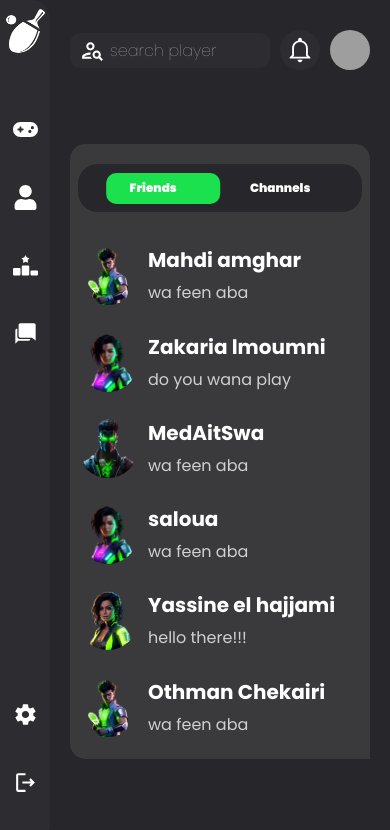
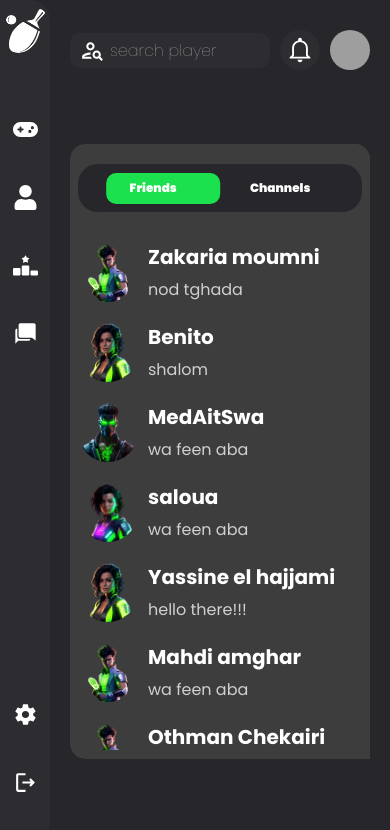
Before and after one commit to YassineElHajjami0/Trenscendence, a Next.js app: page /chat in a window 390 px wide. Shown: the top 830 px of the page. Built offline with nearby package versions, Linux system fonts and the light colour scheme; grey boxes are pictures that could not be loaded.

Commit message:
friend chat mobile responsive finish

```diff
--- a/app/chat/Friends/FriendChat.css
+++ b/app/chat/Friends/FriendChat.css
@@ -25,8 +25,8 @@
   width: 100%;
 }
 .chat_list_avatar {
-  width: 90px;
-  height: 90px;
+  width: 80px;
+  height: 80px;
   border-radius: 50%;
 }
 
@@ -43,10 +43,10 @@
 }
 
 .chat_list_name h1 {
-  font-size: 26px;
+  font-size: 24px;
 }
 .chat_list_name h4 {
-  font-size: 20px;
+  font-size: 18px;
   color: rgb(208, 208, 208);
   font-weight: normal;
 }
--- a/app/chat/Friends/FriendChatList.css
+++ b/app/chat/Friends/FriendChatList.css
@@ -4,7 +4,7 @@
 .friend_chat_msg {
   width: 100%;
   height: 100%;
-  background: rgba(255, 255, 255, 0.17);
+  background: #ffffff30;
   box-shadow: 0 4px 30px rgba(0, 0, 0, 0.1);
   backdrop-filter: blur(7.8px);
   -webkit-backdrop-filter: blur(7.8px);
@@ -86,13 +86,14 @@
 .my_chat_msg_name h5 {
   text-transform: capitalize;
 }
+
 .online {
   /* color: gray; */
   color: #1ce14e !important;
   filter: drop-shadow(0 0 5px #1ce14e);
 }
 
-.ingame {
+.ingames {
   color: #ff7f00 !important;
   filter: drop-shadow(0 0 5px #ff7f00);
 }
@@ -101,3 +102,17 @@
   color: #ff3355 !important;
   filter: drop-shadow(0 0 5px #ff3355);
 }
+
+.arrow_back {
+  cursor: pointer;
+
+  height: 100%;
+  width: 25px;
+  margin-right: 10px;
+  display: none;
+}
+@media (max-width: 425px) {
+  .arrow_back {
+    display: block;
+  }
+}
--- a/app/chat/Friends/FriendChatList.tsx
+++ b/app/chat/Friends/FriendChatList.tsx
@@ -5,8 +5,12 @@ import { IoIosSend } from "react-icons/io";
 import Image from "next/image";
 import { FriendData } from "@/app/Interfaces/friendDataInterface";
 import playerData from "../../data/friends.json";
+import { IoArrowBackOutline } from "react-icons/io5";
+import { slctdFriend } from "@/app/Atoms/friendAtom";
+import { useRecoilState } from "recoil";
 
-const FriendChatList = ({ selectedFriend }: { selectedFriend: string }) => {
+const FriendChatList = () => {
+  const [selectedFriend, setSelectedFriend] = useRecoilState(slctdFriend);
   const friends: FriendData[] = playerData;
   const [friend, setFriend] = useState<FriendData | null>(null);
   useEffect(() => {
@@ -17,9 +21,14 @@ const FriendChatList = ({ selectedFriend }: { selectedFriend: string }) => {
   return (
     <div className="friend_chat_msg">
       <div className="friend_chat_msg_header">
+        <IoArrowBackOutline
+          className="arrow_back"
+          onClick={() => setSelectedFriend("none")}
+        />
+
         <Image
           className="my_chat_msg_avatar"
-          src={friend?.avatar}
+          src={friend?.avatar || "/avatar3.png"}
           width={2000}
           height={2000}
           alt="avatar"
@@ -27,12 +36,12 @@ const FriendChatList = ({ selectedFriend }: { selectedFriend: string }) => {
         <div className="my_chat_msg_name">
           <h1>{friend?.name}</h1>
           <h5
-            className={`online ${friend?.status === "ingame" && "ingame"}
+            className={`online ${friend?.status === "ingame" && "ingames"}
           ${friend?.status === "offline" && "offline"}
           `}
           >
             {friend?.status === "online"
-              ? "Active Now"
+              ? "Online"
               : friend?.status === "ingame"
               ? "Playing"
               : "Offline"}
--- a/app/chat/chat.css
+++ b/app/chat/chat.css
@@ -16,18 +16,21 @@
 }
 
 .col1 {
+  transition: all 0.5s ease-in-out;
+
   height: 100%;
   width: 25%;
-  background-color: #4f4e4e80;
+  background-color: #3d3d3d;
   border-top-left-radius: inherit;
   border-bottom-left-radius: inherit;
   padding: 20px 8px;
+  z-index: 10;
 }
 
 .col2 {
+  transition: all 0.5s ease-in-out;
   height: 100%;
   width: 50%;
-  position: relative;
 }
 
 .selectedFriendChat {
@@ -38,7 +41,7 @@
 .col3 {
   width: 25%;
   height: 100%;
-  transition: all 0.4s;
+  transition: all 0.5s ease-in-out;
   background-color: #3d3d3d;
   border-top-right-radius: inherit;
   border-bottom-right-radius: inherit;
@@ -151,6 +154,9 @@
   }
 }
 @media (max-width: 1024px) {
+  .blurCols {
+    filter: blur(5px);
+  }
   .chat_channel_details {
     display: flex;
   }
@@ -192,11 +198,28 @@
   }
 }
 @media (max-width: 425px) {
+  .svgHolder * {
+    display: none;
+  }
   .col1 {
+    position: absolute;
     flex: 1 !important;
     width: 100% !important;
   }
   .col2 {
-    display: none;
+    position: absolute;
+    transform: translateX(100%);
+  }
+  .col3 {
+    border-radius: inherit;
+    width: 100% !important;
+  }
+  .showCol2 {
+    width: 100%;
+    transform: translateX(0);
+  }
+
+  .hideCol1 {
+    transform: translateX(-100%);
   }
 }
--- a/app/chat/page.tsx
+++ b/app/chat/page.tsx
@@ -20,7 +20,11 @@ const Chat = () => {
   return (
     <div className="chat_channels_container">
       <div className="chat_channels_sub_container">
-        <div className="col1">
+        <div
+          className={`col1 ${selectedFriend !== "none" && "hideCol1"}  ${
+            hide && "blurCols"
+          }`}
+        >
           <div className="switcher">
             <span
               className={`selectedColor ${
@@ -53,11 +57,15 @@ const Chat = () => {
             </div>
           )}
         </div>
-        <div className="col2">
+        <div
+          className={`col2 ${selectedFriend !== "none" && "showCol2"} ${
+            hide && "blurCols"
+          } `}
+        >
           {/* show selected friend chat or selected channel chat */}
           {mode == "friends" && selectedFriend != "none" ? (
             <div className="selectedFriendChat">
-              <FriendChatList selectedFriend={selectedFriend} />
+              <FriendChatList />
             </div>
           ) : mode == "channels" && selectedChannel != "none" ? (
             <div className="selectedChannelChat">channelchat</div>
@@ -74,7 +82,8 @@ const Chat = () => {
               <p>all messages are end to end encrypted.</p>
             </div>
           )}
-
+        </div>
+        <div className={`col3 ${hide && "show_col3"}`}>col3</div>
         <div
           onClick={() => {
             setHide((prev) => !prev);
@@ -89,8 +98,6 @@ const Chat = () => {
           )}
         </div>
       </div>
-        <div className={`col3 ${hide && "show_col3"}`}>col3</div>
-      </div>
     </div>
   );
 };
--- a/app/data/friends.json
+++ b/app/data/friends.json
@@ -27,10 +27,10 @@
     ]
   },
   {
-    "name": "Zakaria lmoumni",
-    "status": "ingame",
-    "avatar": "/avatar2.png",
-    "lastMSG": "do you wana play",
+    "name": "Zakaria moumni",
+    "status": "online",
+    "avatar": "/avatar3.png",
+    "lastMSG": "nod tghada",
     "uid": "1646516850",
     "blocked": false,
     "bio": "Hi im using ApexPongBattle",
@@ -40,7 +40,7 @@
   },
   {
     "name": "Mahdi amghar",
-    "status": "online",
+    "status": "offline",
     "avatar": "/avatar3.png",
     "lastMSG": "wa feen aba",
     "uid": "1646516851",
@@ -93,5 +93,17 @@
     "rank": "beginner",
     "rankBadge": "/beginner.png",
     "achievments": []
+  },
+  {
+    "name": "Benito",
+    "status": "online",
+    "avatar": "/avatar1.png",
+    "lastMSG": "shalom",
+    "uid": "1646516888",
+    "blocked": false,
+    "bio": "Hi im using ApexPongBattle",
+    "rank": "beginner",
+    "rankBadge": "/beginner.png",
+    "achievments": []
   }
 ]
```
Also changed, not shown: app/profile/Friend.css (+23 -3 lines). Lines whose indentation alone changed are shown as unchanged.
